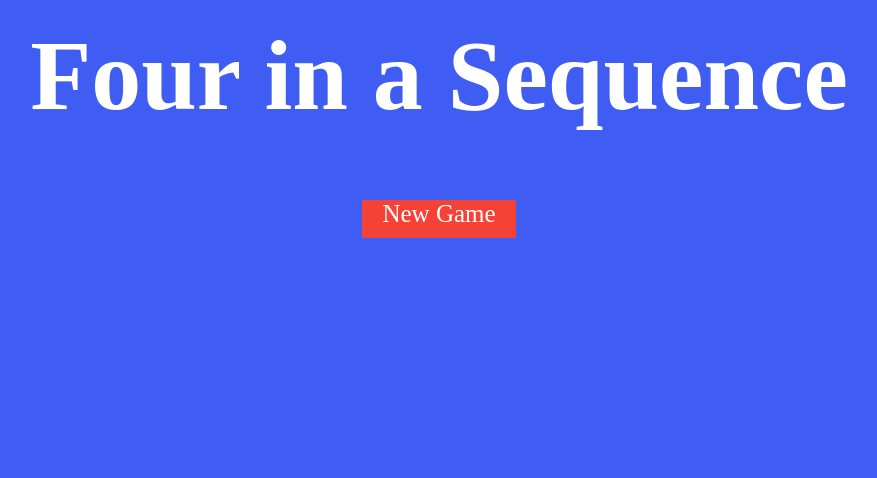
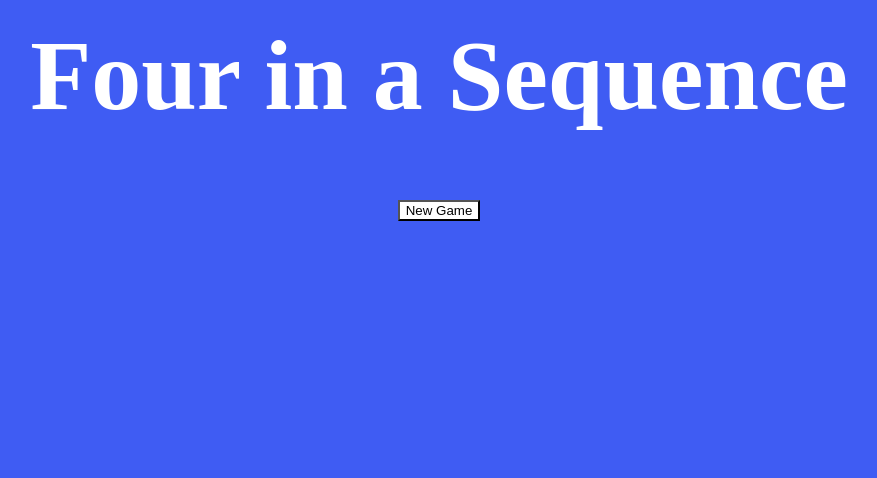
Before and after one commit to bmb4/The_Flight_Deck, a Python web app: template templates/Landing Page.html in a window 1280 px wide. Shown: the part 149-627 px from the top of the page, without its empty margins (201-1078 px from the left). Run offline with Jinja, Linux system fonts and the light colour scheme; the template is opened without the code that fills it, so the values that code supplies are empty.

Commit message:
Invite button #76

```diff
--- a/templates/Landing Page.html
+++ b/templates/Landing Page.html
@@ -14,7 +14,7 @@
 </p>
 <p>
 
-<a href="https://four-in-a-sequence.herokuapp.com/InvitePage" style="text-decoration: none; padding-top: 0px; color: #FFFFFF; font-size: 25px">New Game</a>
+    <input type = "button" onclick = "askForFriend()" value = "New Game"/>
 
 </p>
 <p style="position: fixed; bottom: 0; width:100%">
```
